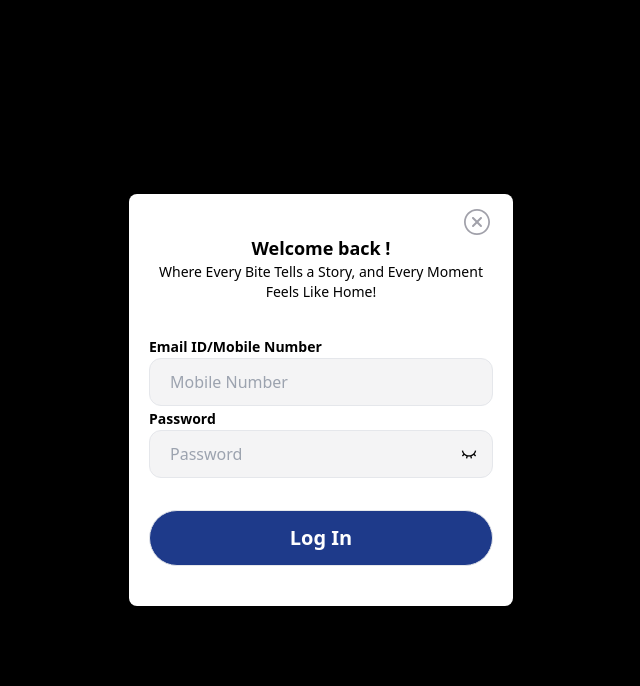
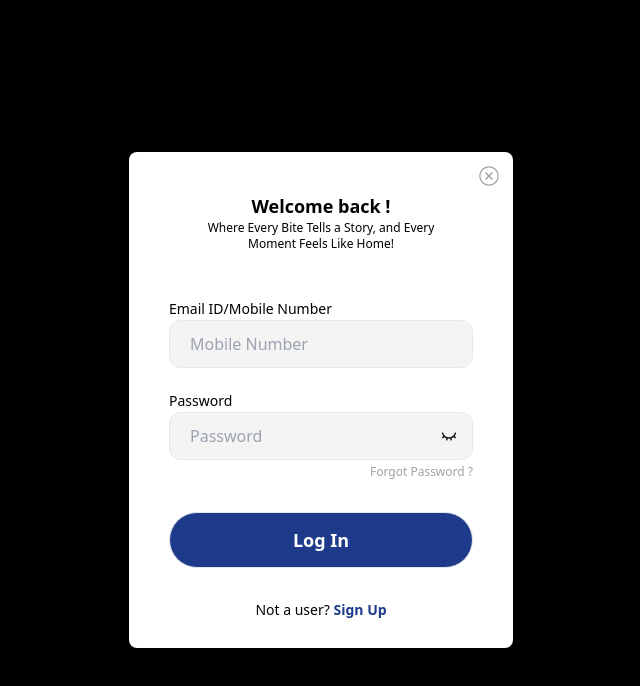
Before and after one commit to ashokpkd/nanma-ashok, a React (Vite) app: page / in a window 1280 px wide. Shown: the top 686 px of the page, without its empty margins (319-959 px from the left). Built offline with nearby package versions, Linux system fonts and the light colour scheme.

Commit message:
signin and signup ui compleated

```diff
--- a/src/App.jsx
+++ b/src/App.jsx
@@ -3,11 +3,13 @@ import {BrowserRouter as Router,Routes,Route} from 'react-router-dom'
 import SignInPage from './pages/SignIn__Page/index'
 import { routes } from './constants/routes'
 import './App.css'
+import SignUpPage from './pages/SignUp__Page'
 const App = () => {
   return (
  <Router>
   <Routes>
     <Route path={routes.logIn()} element={<SignInPage/>} />
+    <Route path={routes.signUp()} element={<SignUpPage/>} />
   </Routes>
  </Router>
   )
--- a/src/components/styles/style.css
+++ b/src/components/styles/style.css
@@ -6,5 +6,5 @@
 }
 
 .custom-btn{
-    @apply bg-current w-full  text-white border   h-14 text-xl font-bold rounded-full
+    @apply bg-current w-full  text-white border   h-14 text-lg font-bold rounded-full
 }
--- a/src/pages/SignIn__Page/components/block/LoginForm.jsx
+++ b/src/pages/SignIn__Page/components/block/LoginForm.jsx
@@ -3,35 +3,56 @@ import Input from "../../../../components/UI/Input";
 import { RiEyeCloseLine } from "react-icons/ri";
 
 const LoginForm = () => {
-  const [value,setValue] =useState("")
-  const handleOnChange = (event)=>{
-    setValue(event.target.value)
+  const [value, setValue] = useState({
+    mobileNumber:'',
+    password:''
+  });
+  const [click,setClick]=useState(true)
+  const handleOnChange = (event) => {
+    const {name,value}= event.target
+    setValue((prev)=>({...prev,[name]:value}));
+  };
+  const handleEyeIcon = ()=>{
+setClick((prev)=>!prev)
   }
   return (
     <>
-      <div className="w-full">
-        <label htmlFor="mobileNumber" className="font-bold text-sm">Email ID/Mobile Number</label>
+      <div className="w-full flex flex-col gap-5">
+        <div>
+        <label htmlFor="mobileNumber" className="font-normal text-sm">
+          Email ID/Mobile Number
+        </label>
         <Input
           placeholder={"Mobile Number"}
           type={"text"}
-          value={value}
-          name={'mobileNumber'}
+          value={value.mobileNo}
+          name={"mobileNumber"}
           onChange={handleOnChange}
-          id={'mobileNumber'}
+          id={"mobileNumber"}
         />
-
-      <label htmlFor="password"  className="font-bold text-sm">Password</label>
+        </div>
+        <div>
+        <div >
+          <label htmlFor="password" className="font-normal text-sm">
+            Password
+          </label>
+        </div>
         <div className="relative w-full">
           <Input
             placeholder={"Password"}
-          type={"password"}
-          value={value}
-          name={'password'}
+            type={click ? "password" :"text"}
+            value={value.password}
+            name={"password"}
             onChange={handleOnChange}
             id={"password"}
           />
-        <RiEyeCloseLine className="eye-icon absolute top-1/2 -translate-y-1/2 right-4" />
+          <RiEyeCloseLine className="eye-icon absolute top-1/2 -translate-y-1/2 right-4 cursor-pointer"  onClick={handleEyeIcon}/>
         </div>
+        <p className=" text-right pt-1 text-xs text-zinc-400">Forgot Password ?</p>
+
+        </div>
+
+
       </div>
     </>
   );
--- a/src/pages/SignIn__Page/components/block/LoginText.jsx
+++ b/src/pages/SignIn__Page/components/block/LoginText.jsx
@@ -4,7 +4,7 @@ import '../../styles/SignInPage.css'
 const LoginText = () => {
   return (
     <>
-            <div className=" w-full  flex flex-col items-center">
+            <div className=" w-full  flex flex-col items-center py-3">
                 <p className='header-title'>Welcome back !</p>
                 <p className="header-text">
                     Where Every Bite Tells a Story, and Every
--- a/src/pages/SignIn__Page/index.jsx
+++ b/src/pages/SignIn__Page/index.jsx
@@ -5,15 +5,18 @@ import LoginForm from "./components/block/LoginForm";
 import './styles/SignInPage.css'
 import LoginText from "./components/block/LoginText";
 import { IoIosCloseCircleOutline } from "react-icons/io";
+import { useNavigate } from "react-router-dom";
 
 function SignInPage() {
+  const navigate =useNavigate()
   return (
     <div className="signInPage">
       <div className="sign-in-block">
-      <IoIosCloseCircleOutline className="absolute right-5 top-3 text-zinc-400 cursor-pointer" size={"2rem"} />
+      <IoIosCloseCircleOutline className="absolute right-3 top-3 text-zinc-400 cursor-pointer" size={"1.5rem"} />
       <LoginText/>
       <LoginForm />
       <LoginButton />
+      <p className=" text-sm text-center" >Not a user?<span className=" font-bold cursor-pointer text-current" onClick={()=>navigate('/signup')} > Sign Up</span></p>
       </div>
     </div>
   );
--- a/src/pages/SignIn__Page/styles/SignInPage.css
+++ b/src/pages/SignIn__Page/styles/SignInPage.css
@@ -1,16 +1,17 @@
 /* signInPage*/
 .signInPage{
-    @apply  w-full min-h-screen flex justify-center items-center  bg-black px-2
+    @apply  w-full min-h-screen flex justify-center items-center  bg-black px-5
 }
 .sign-in-block {
-    @apply w-[70] max-w-96 flex flex-col gap-y-8 px-10 py-10 rounded-lg  relative bg-white sm:px-5
+    @apply w-96 flex flex-col gap-y-8 px-2 py-7 md:px-5 lg:px-10 rounded-lg  relative bg-white
+
 }
 /*loginText*/
 .header-title{
     @apply text-lg font-bold
 }
 .header-text{
-    @apply text-sm text-center
+    @apply text-xs text-center w-[250px] px-2
 }
 
 /*loginForm*/
--- /dev/null
+++ b/src/pages/SignUp__Page/components/block/SignUpButton.jsx
@@ -0,0 +1,12 @@
+import React from 'react'
+import Button from '../../../../components/UI/Button'
+
+const SignUpButton = () => {
+  return (
+    <>
+    <Button name={'Signup'}/>
+    </>
+  )
+}
+
+export default SignUpButton
--- /dev/null
+++ b/src/pages/SignUp__Page/components/block/SignUpForm.jsx
@@ -0,0 +1,77 @@
+import { useState } from "react";
+import React from "react";
+import Input from "../../../../components/UI/Input";
+const SignUpForm = () => {
+  const [value, setValue] = useState({
+    Name:'',
+Email:'',
+MobileNumber:'',
+Password:'',
+ConfirmPassword:''
+
+  });
+  const handleOnChange = (event) => {
+    setValue(event.target.value);
+  };
+  return (
+    <>
+      <div className="w-full flex flex-col gap-3">
+        <div>
+        <label htmlFor="" className="font-normal text-sm">Name</label>
+        <Input
+          placeholder={"Name"}
+          type={"text"}
+          value={value.Name}
+          name={"Name"}
+          onChange={handleOnChange}
+          id={"name"}
+        />
+        </div>
+        <div>
+        <label htmlFor="" className="font-normal text-sm">Email</label>
+        <Input
+          placeholder={"Email"}
+          type={"email"}
+          value={value.Email}
+          name={"Email"}
+          onChange={handleOnChange}
+          id={"email"}
+        />
+        </div>
+        <div>
+        <label htmlFor="" className="font-normal text-sm">Mobile Number</label>
+        <Input
+          placeholder={"Mobile Number"}
+          type={"number"}
+          value={value.MobileNumber}
+          name={"MobileNumber"}
+          onChange={handleOnChange}
+          id={"mobileNumber"}
+        />
+        </div>
+        <div>
+        <label htmlFor="" className="font-normal text-sm">Password</label>
+        <Input
+           placeholder={"Password"}
+           type={"password"}
+           value={value.Password}
+           name={"Password"}
+           onChange={handleOnChange}
+           id={"password"}/>
+        </div>
+        <div>
+        <label htmlFor="" className="font-normal text-sm">Confirm Password</label>
+        <Input
+           placeholder={"Confirm Password"}
+           type={"password"}
+           value={value.ConfirmPassword}
+           name={"ConfirmPassword"}
+           onChange={handleOnChange}
+           id={"mobileNumber"}/>
+        </div>
+      </div>
+    </>
+  );
+};
+
+export default SignUpForm;
--- /dev/null
+++ b/src/pages/SignUp__Page/index.jsx
@@ -0,0 +1,25 @@
+import React from "react";
+import "./styles/SignUpPage.css";
+import SignUpForm from "./components/block/SignUpForm";
+import SignUpButton from "./components/block/SignUpButton";
+import { IoIosCloseCircleOutline } from "react-icons/io";
+import { useNavigate } from "react-router-dom";
+
+const SignUpPage = () => {
+    const navigate = useNavigate()
+  return (
+    <>
+      <div className="sign-up-page">
+        <div className="sign-up-block">
+            <p className=" text-center font-bold mt-3">Sign Up</p>
+            <IoIosCloseCircleOutline className="absolute right-3 top-3 text-zinc-400 cursor-pointer" size={"1.5rem"} />
+          <SignUpForm />
+          <SignUpButton />
+          <p className=" text-center text-sm">already a User ? <span className="font-bold cursor-pointer text-current" onClick={()=>navigate('/')}>Sign In</span></p>
+        </div>
+      </div>
+    </>
+  );
+};
+
+export default SignUpPage;
--- /dev/null
+++ b/src/pages/SignUp__Page/styles/SignUpPage.css
@@ -0,0 +1,8 @@
+.sign-up-page{
+    @apply w-full min-h-screen flex justify-center items-center bg-black px-5
+}
+
+.sign-up-block{
+    @apply w-96 flex flex-col gap-y-8 px-2 py-7 md:px-5 lg:px-10 rounded-lg  relative bg-white
+
+}
```
Lines whose indentation alone changed are shown as unchanged.
